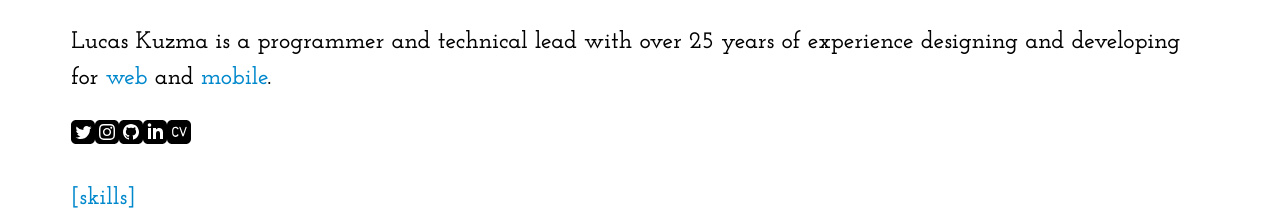
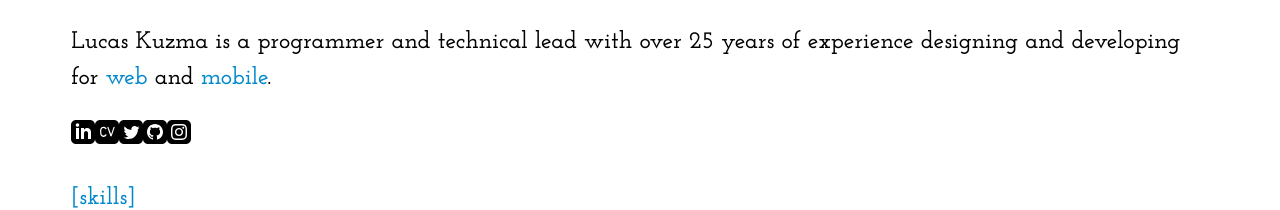
Before and after one commit to lucaskuzma/lk-site, a Vue app: page /web in a window 1280 px wide. Shown: the top 210 px of the page. Built offline with nearby package versions, Linux system fonts and the light colour scheme.

Commit message:
reoder icons

```diff
--- a/src/components/Home.vue
+++ b/src/components/Home.vue
@@ -4,11 +4,11 @@
       <p>Lucas Kuzma is a programmer and technical lead with over 25 years of experience designing and developing for <router-link to="/web">web</router-link> and <router-link to="/mobile">mobile</router-link>.</p>
 
       <p>
-        <a title="Twitter" href="https://twitter.com/kuzmalucas"><img src="static/img/icon-twitter.svg"/></a>
-        <a title="Instagram" href="https://instagram.com/lucaskuzma"><img src="static/img/icon-instagram.svg"/></a>
-        <a title="GitHub" href="https://github.com/lucaskuzma"><img src="static/img/icon-github.svg"/></a>
         <a title="LinkedIn" href="https://www.linkedin.com/in/lucaskuzma/"><img src="static/img/icon-linkedin.svg"/></a>
         <a title="Resume" href="http://lucaskuzma.github.io/docs/cv/kuzma.html"><img src="static/img/icon-cv.svg"/></a>
+        <a title="Twitter" href="https://twitter.com/kuzmalucas"><img src="static/img/icon-twitter.svg"/></a>
+        <a title="GitHub" href="https://github.com/lucaskuzma"><img src="static/img/icon-github.svg"/></a>
+        <a title="Instagram" href="https://instagram.com/lucaskuzma"><img src="static/img/icon-instagram.svg"/></a>
       </p>
 
       <section v-if="!skills" v-on:click="skills = !skills"><p><a>[skills]</a></p></section>
```
